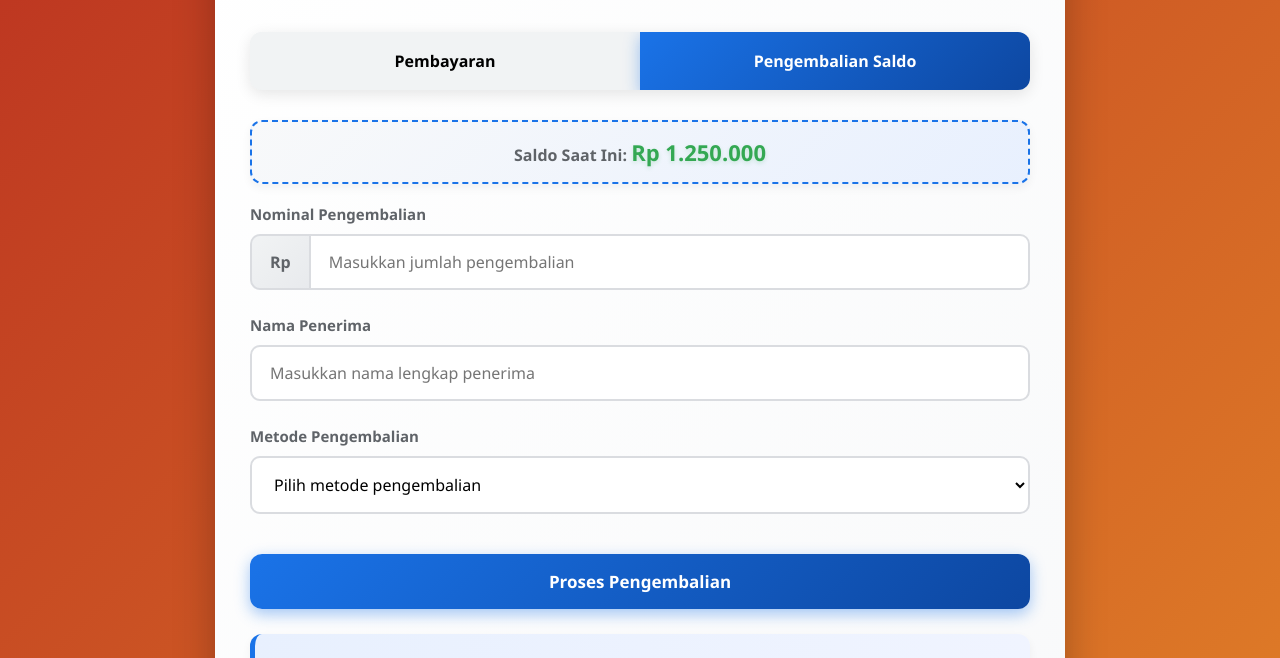
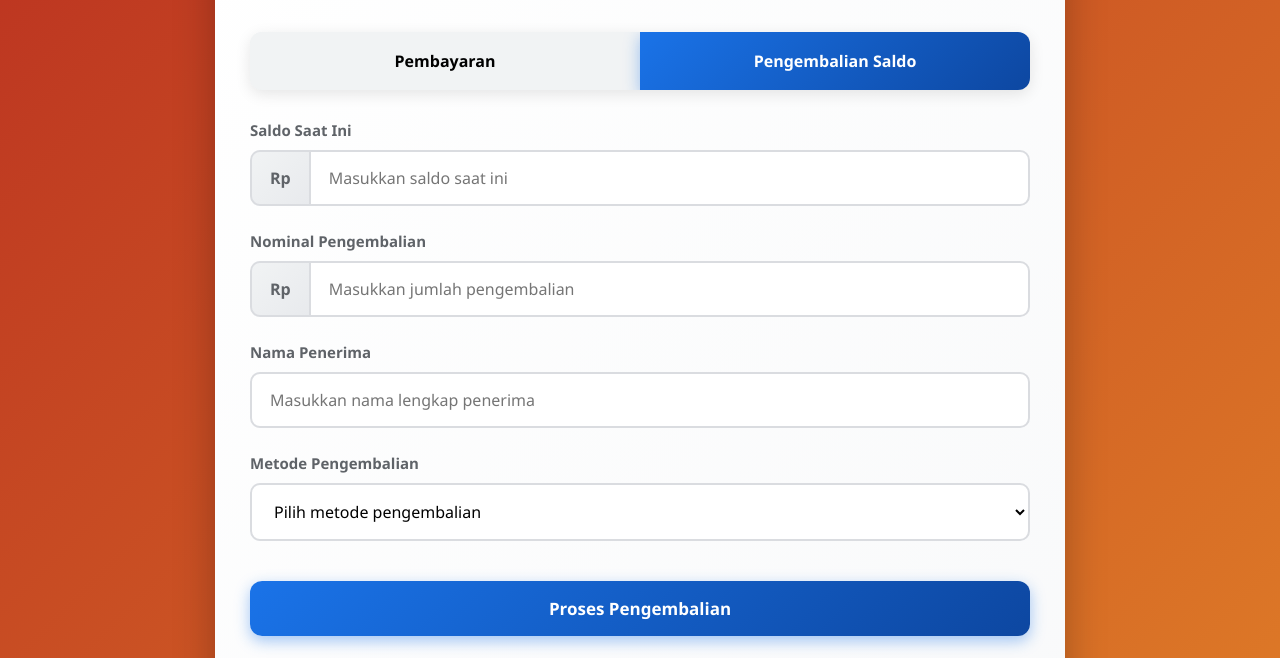
Before and after one commit to karnapal690-art/QRISppp0000qerimpas, a website: page public/index.html in a window 1280 px wide. Both pictures are taken after a click on the element "Pengembalian Saldo". Shown: the part 133-791 px from the top of the page. Drawn offline with Linux system fonts and the light colour scheme.

Commit message:
Update index.html

```diff
--- a/public/index.html
+++ b/public/index.html
@@ -1,4 +1,4 @@
-<!DOCTYPE html>
+ <!DOCTYPE html>
 <html lang="id">
 <head>
     <meta charset="UTF-8">
@@ -103,9 +103,12 @@
 
             <!-- Konten Pengembalian Saldo -->
             <div id="refund" class="content">
-                <div class="current-balance" id="balance-display">
-                    Saldo Saat Ini: <span id="balance-amount">Rp 1.250.000</span>
-                    <input type="text" id="balance-input" style="display: none;" placeholder="Masukkan saldo saat ini">
+                <div class="form-group">
+                    <label for="current-balance">Saldo Saat Ini</label>
+                    <div class="amount-input">
+                        <span>Rp</span>
+                        <input type="text" id="current-balance" placeholder="Masukkan saldo saat ini">
+                    </div>
                 </div>
 
                 <div class="form-group">
@@ -187,4 +190,4 @@
 
     <script src="script.js"></script>
 </body>
-        </html>
+    </html>                                                                             </html>
```
